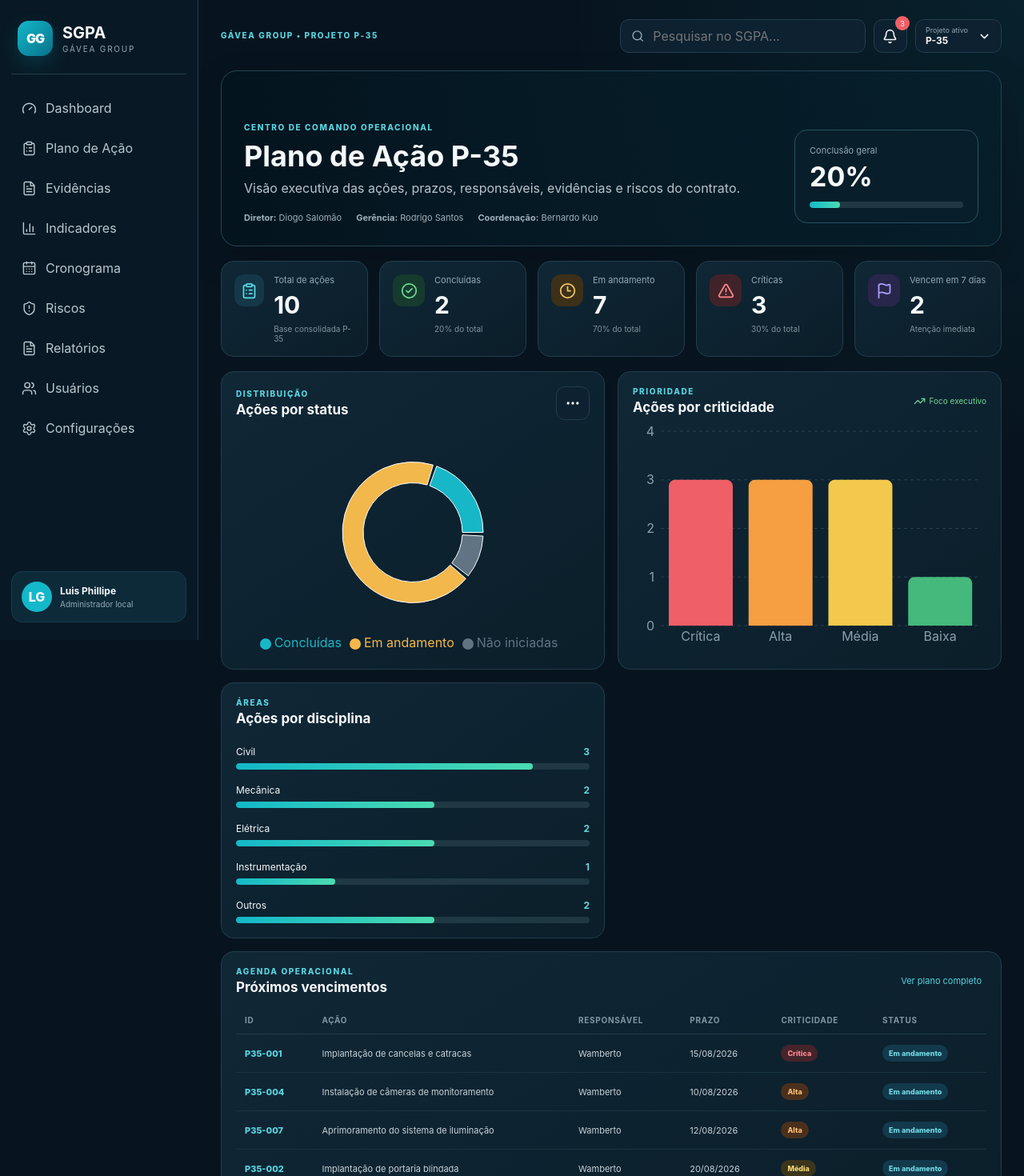
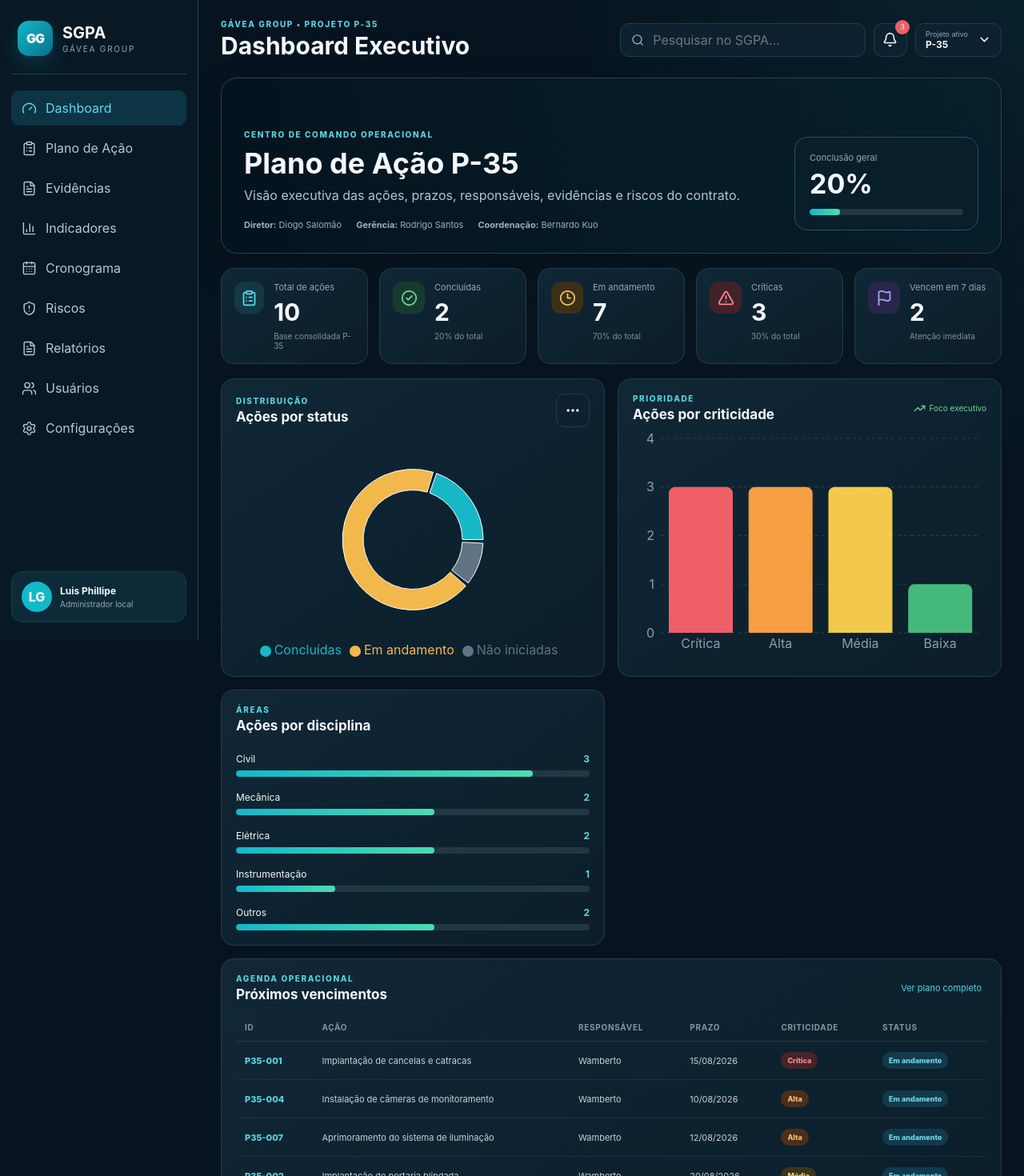
Before and after one commit to luisgomes-web/SGPA-Gavea, a React (Vite) app in the folder frontend/: page / in a window 1280 px wide. Shown: the top 1470 px of the page at 80% size. Built offline with nearby package versions, Linux system fonts and the light colour scheme.

Commit message:
feat: integra dashboard e plano de ação na navegação

```diff
--- a/frontend/src/App.tsx
+++ b/frontend/src/App.tsx
@@ -1,149 +1,19 @@
-import {
-  AlertTriangle,
-  CheckCircle2,
-  ClipboardList,
-  Clock3,
-  Flag,
-  MoreHorizontal,
-  TrendingUp,
-} from 'lucide-react'
-import {
-  Bar,
-  BarChart,
-  CartesianGrid,
-  Cell,
-  Legend,
-  Pie,
-  PieChart,
-  ResponsiveContainer,
-  Tooltip,
-  XAxis,
-  YAxis,
-} from 'recharts'
+import { useState } from 'react'
 import { Header } from './components/Header'
-import { KpiCard } from './components/KpiCard'
 import { Sidebar } from './components/Sidebar'
-import {
-  criticalityData,
-  disciplineData,
-  kpis,
-  statusData,
-  upcomingActions,
-} from './data/dashboard'
+import { ActionPlan } from './pages/ActionPlan'
+import { Dashboard } from './pages/Dashboard'
 import './App.css'
 
-const kpiIcons = [ClipboardList, CheckCircle2, Clock3, AlertTriangle, Flag]
-const pieColors = ['#18b7c8', '#f2b84b', '#607484']
-const criticalityColors = ['#ef5f67', '#f59e42', '#f2c94c', '#45b97c']
+function App() {
+  const [activePage, setActivePage] = useState('Dashboard')
 
-function App() {
   return (
     <div className="app-shell">
-      <Sidebar />
+      <Sidebar activePage={activePage} onNavigate={setActivePage} />
       <main className="main-content">
-        <Header />
-
-        <section className="hero-banner">
-          <div className="hero-copy">
-            <p className="eyebrow">CENTRO DE COMANDO OPERACIONAL</p>
-            <h2>Plano de Ação P-35</h2>
-            <p>
-              Visão executiva das ações, prazos, responsáveis, evidências e riscos do contrato.
-            </p>
-            <div className="hero-meta">
-              <span><strong>Diretor:</strong> Diogo Salomão</span>
-              <span><strong>Gerência:</strong> Rodrigo Santos</span>
-              <span><strong>Coordenação:</strong> Bernardo Kuo</span>
-            </div>
-          </div>
-          <div className="hero-progress">
-            <span>Conclusão geral</span>
-            <strong>20%</strong>
-            <div className="progress-track"><span style={{ width: '20%' }} /></div>
-          </div>
-        </section>
-
-        <section className="kpi-grid" aria-label="Indicadores principais">
-          {kpis.map((kpi, index) => (
-            <KpiCard key={kpi.label} {...kpi} icon={kpiIcons[index]} />
-          ))}
-        </section>
-
-        <section className="dashboard-grid">
-          <article className="panel chart-panel">
-            <div className="panel-header">
-              <div><p className="eyebrow">DISTRIBUIÇÃO</p><h3>Ações por status</h3></div>
-              <button className="icon-button" type="button"><MoreHorizontal size={20} /></button>
-            </div>
-            <div className="chart-wrap">
-              <ResponsiveContainer width="100%" height="100%">
-                <PieChart>
-                  <Pie data={statusData} dataKey="value" nameKey="name" innerRadius={62} outerRadius={88} paddingAngle={3}>
-                    {statusData.map((entry, index) => <Cell key={entry.name} fill={pieColors[index]} />)}
-                  </Pie>
-                  <Tooltip contentStyle={{ background: '#102634', border: '1px solid #294554', borderRadius: 10 }} />
-                  <Legend iconType="circle" />
-                </PieChart>
-              </ResponsiveContainer>
-            </div>
-          </article>
-
-          <article className="panel chart-panel">
-            <div className="panel-header">
-              <div><p className="eyebrow">PRIORIDADE</p><h3>Ações por criticidade</h3></div>
-              <span className="trend-positive"><TrendingUp size={15} /> Foco executivo</span>
-            </div>
-            <div className="chart-wrap">
-              <ResponsiveContainer width="100%" height="100%">
-                <BarChart data={criticalityData} margin={{ top: 12, right: 8, left: -25, bottom: 0 }}>
-                  <CartesianGrid stroke="#29404d" strokeDasharray="4 4" vertical={false} />
-                  <XAxis dataKey="name" stroke="#8aa0ad" tickLine={false} axisLine={false} />
-                  <YAxis stroke="#8aa0ad" tickLine={false} axisLine={false} allowDecimals={false} />
-                  <Tooltip cursor={{ fill: '#14303d' }} contentStyle={{ background: '#102634', border: '1px solid #294554', borderRadius: 10 }} />
-                  <Bar dataKey="value" radius={[8, 8, 0, 0]}>
-                    {criticalityData.map((entry, index) => <Cell key={entry.name} fill={criticalityColors[index]} />)}
-                  </Bar>
-                </BarChart>
-              </ResponsiveContainer>
-            </div>
-          </article>
-
-          <article className="panel chart-panel discipline-panel">
-            <div className="panel-header"><div><p className="eyebrow">ÁREAS</p><h3>Ações por disciplina</h3></div></div>
-            <div className="discipline-list">
-              {disciplineData.map((item) => (
-                <div className="discipline-row" key={item.name}>
-                  <div><span>{item.name}</span><strong>{item.value}</strong></div>
-                  <div className="progress-track"><span style={{ width: `${item.value * 28}%` }} /></div>
-                </div>
-              ))}
-            </div>
-          </article>
-
-          <article className="panel actions-panel">
-            <div className="panel-header">
-              <div><p className="eyebrow">AGENDA OPERACIONAL</p><h3>Próximos vencimentos</h3></div>
-              <button className="text-button" type="button">Ver plano completo</button>
-            </div>
-            <div className="table-wrap">
-              <table>
-                <thead><tr><th>ID</th><th>Ação</th><th>Responsável</th><th>Prazo</th><th>Criticidade</th><th>Status</th></tr></thead>
-                <tbody>
-                  {upcomingActions.map((action) => (
-                    <tr key={action.id}>
-                      <td className="action-id">{action.id}</td>
-                      <td>{action.title}</td>
-                      <td>{action.owner}</td>
-                      <td>{action.deadline}</td>
-                      <td><span className={`badge badge-${action.criticality.toLowerCase()}`}>{action.criticality}</span></td>
-                      <td><span className="badge badge-progress">{action.status}</span></td>
-                    </tr>
-                  ))}
-                </tbody>
-              </table>
-            </div>
-          </article>
-        </section>
+        <Header title={activePage === 'Dashboard' ? 'Dashboard Executivo' : activePage} />
+        {activePage === 'Plano de Ação' ? <ActionPlan /> : <Dashboard />}
       </main>
     </div>
   )
```
